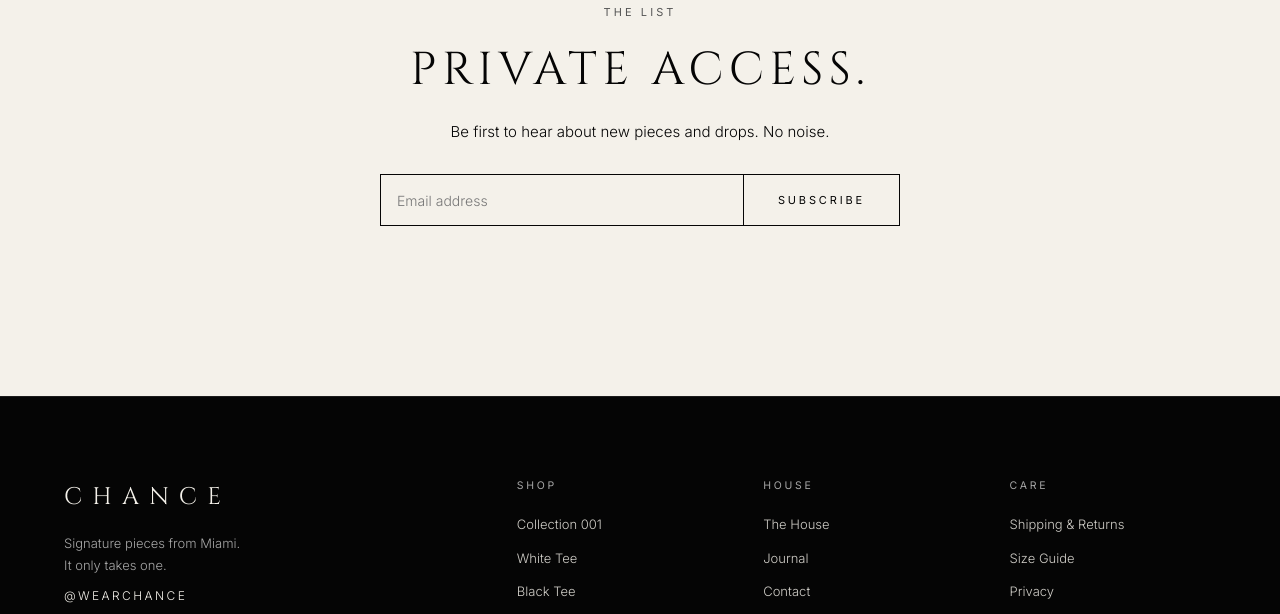
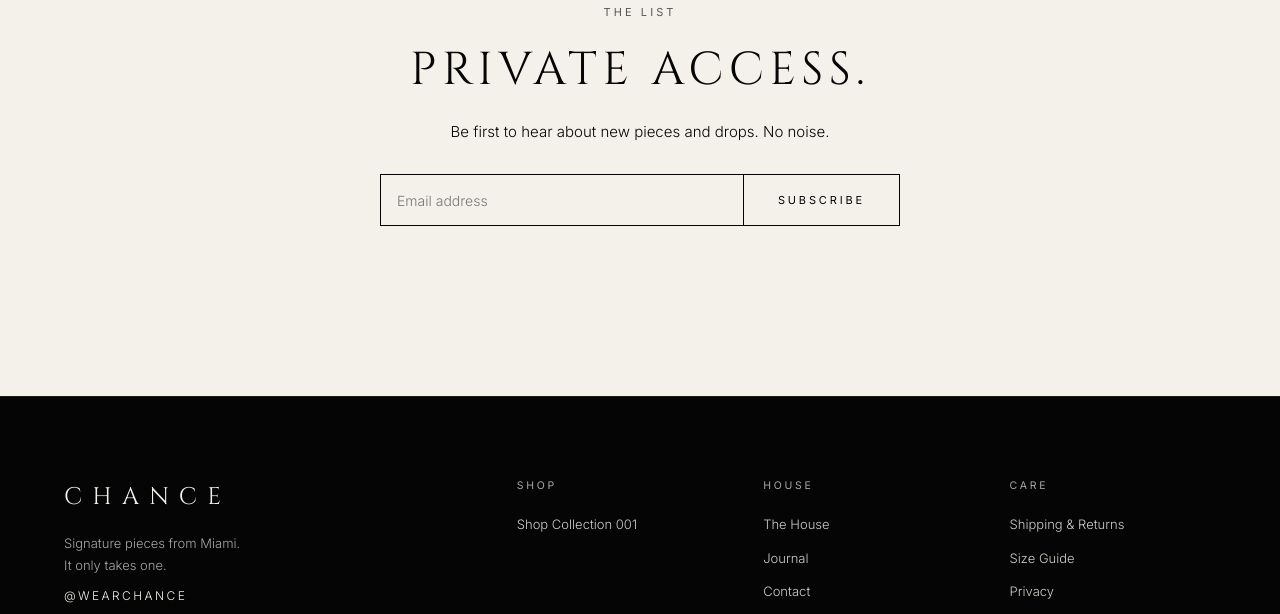
Before and after one commit to thewifitrapper/wearchance-site, a plain HTML site: page index.html in a window 1280 px wide. Shown: the part 6760-7374 px from the top of the page. Drawn offline with Linux system fonts and the light colour scheme.

Commit message:
Footer: single shop link
Co-Authored-By: Claude Sonnet 5.5 <noreply@anthropic.com>
Claude-Session: https://claude.ai/code/session_01GRnhkQA3zQF6qTf9Rdh76T

```diff
--- a/index.html
+++ b/index.html
@@ -275,7 +275,7 @@ details p{margin-top:12px;font-size:13px;color:#cfcbc2}
           <a href="https://youtube.com/@wearchance" target="_blank" rel="noopener" aria-label="CHANCE on YouTube"><svg viewBox="0 0 24 24"><path d="M21.600 7.200a2.500 2.500 0 0 0-1.800-1.800C18.200 5 12 5 12 5s-6.200 0-7.800.4A2.500 2.500 0 0 0 2.400 7.200C2 8.800 2 12 2 12s0 3.200.4 4.800a2.500 2.500 0 0 0 1.800 1.800C5.800 19 12 19 12 19s6.200 0 7.800-.4a2.500 2.500 0 0 0 1.800-1.800c.4-1.600.4-4.800.4-4.800s0-3.200-.4-4.800zM10 15V9l5.200 3L10 15z"/></svg></a>
         </div>
       </div>
-      <div><h4>Shop</h4><ul><li><a href="#shop">Collection 001</a></li><li><a href="#product-white">White Tee</a></li><li><a href="#product-black">Black Tee</a></li></ul></div>
+      <div><h4>Shop</h4><ul><li><a href="#shop">Shop Collection 001</a></li></ul></div>
       <div><h4>House</h4><ul><li><a href="#house">The House</a></li><li><a href="#journal">Journal</a></li><li><a href="#contact">Contact</a></li></ul></div>
       <div><h4>Care</h4><ul><li><a href="#shipping">Shipping &amp; Returns</a></li><li><a href="#sizing">Size Guide</a></li><li><a href="#privacy">Privacy</a></li><li><a href="#terms">Terms</a></li></ul></div>
     </div>
```
